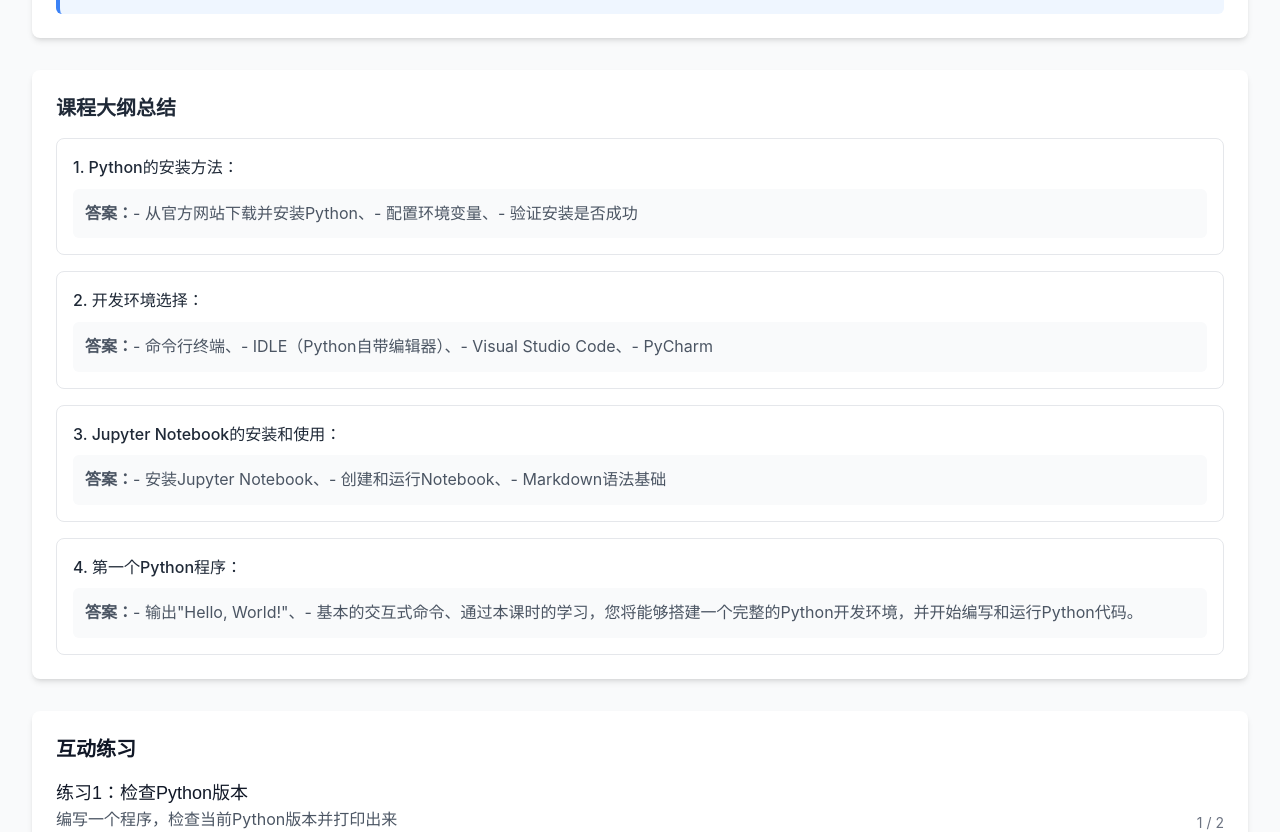
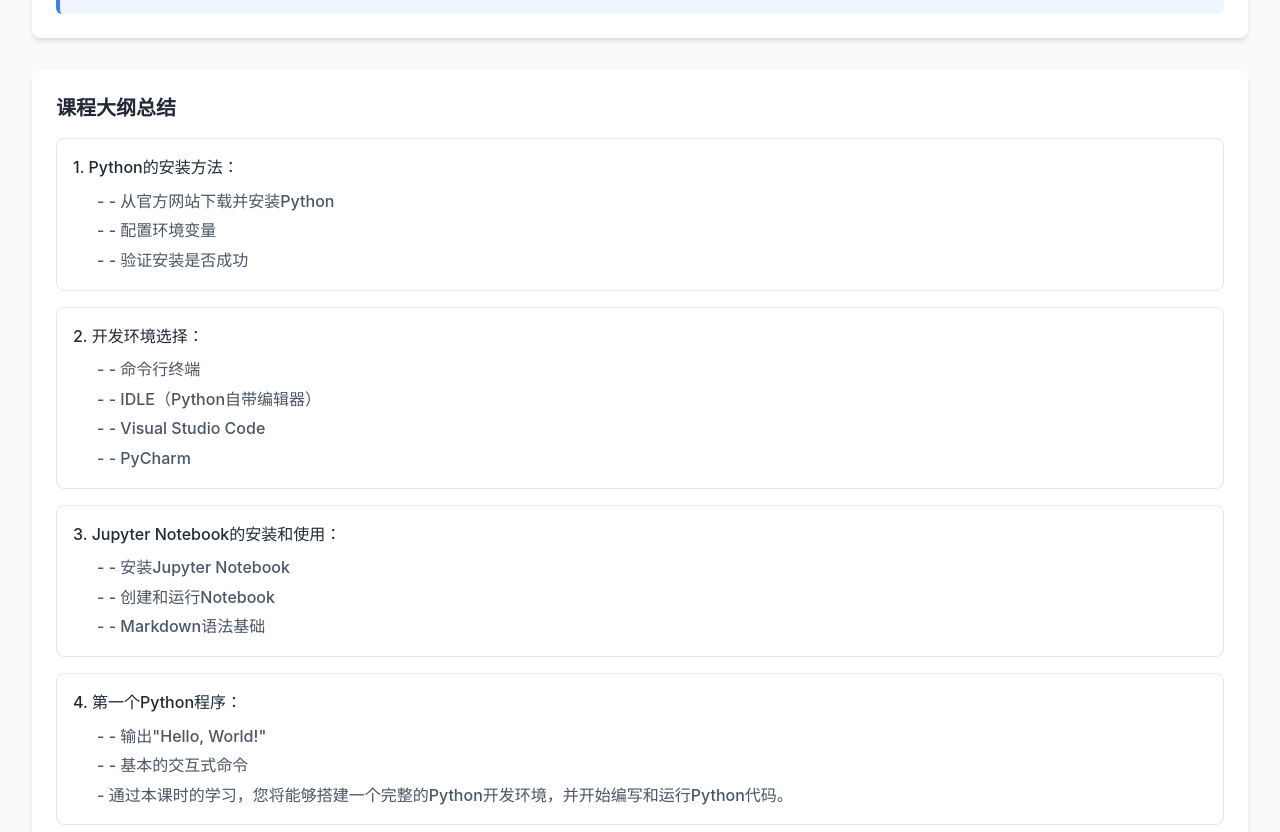
Before and after one commit to chen1778/kaifa, a React (Vite) app: page /courses/1/lessons/1 in a window 1280 px wide. Shown: the part 1160-1992 px from the top of the page. Built offline with nearby package versions, Linux system fonts and the light colour scheme.

Commit message:
feat: 设计Python数据分析在线教育平台
Co-authored-by: traeagent <traeagent@users.noreply.github.com>

```diff
--- a/src/pages/LessonDetail.tsx
+++ b/src/pages/LessonDetail.tsx
@@ -1027,21 +1027,20 @@ const LessonDetail: React.FC = () => {
                 sections.push(currentSection);
               }
 
-              return sections.map((section, sectionIndex) => {
-                const question = section.title.replace(/:$/, '');
-                const summary = section.points.length > 0
-                  ? section.points.join('、')
-                  : '本部分内容需要重点掌握';
-
-                return (
-                  <div key={sectionIndex} className="border border-gray-200 rounded-lg p-4">
-                    <div className="font-medium text-gray-800 mb-2">{question}</div>
-                    <div className="text-gray-600 bg-gray-50 p-3 rounded-md">
-                      <strong>答案：</strong>{summary}
-                    </div>
+              return sections.map((section, sectionIndex) => (
+                <div key={sectionIndex} className="border border-gray-200 rounded-lg p-4">
+                  <div className="font-medium text-gray-800">
+                    {section.title}
+                    {section.points.length > 0 && (
+                      <div className="mt-2 ml-6 space-y-1">
+                        {section.points.map((point, pointIndex) => (
+                          <div key={pointIndex} className="text-gray-600">- {point}</div>
+                        ))}
+                      </div>
+                    )}
                   </div>
-                );
-              });
+                </div>
+              ));
             })()}
           </div>
         </div>
```
